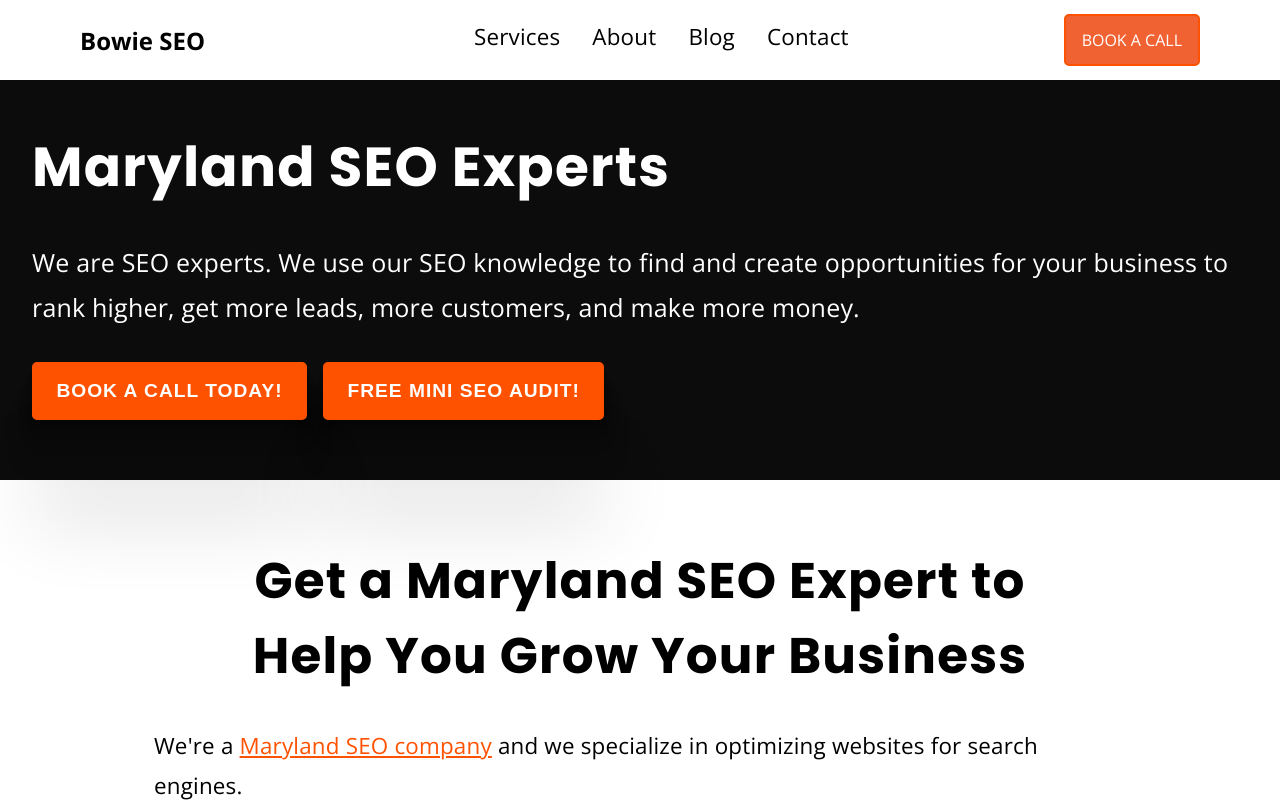
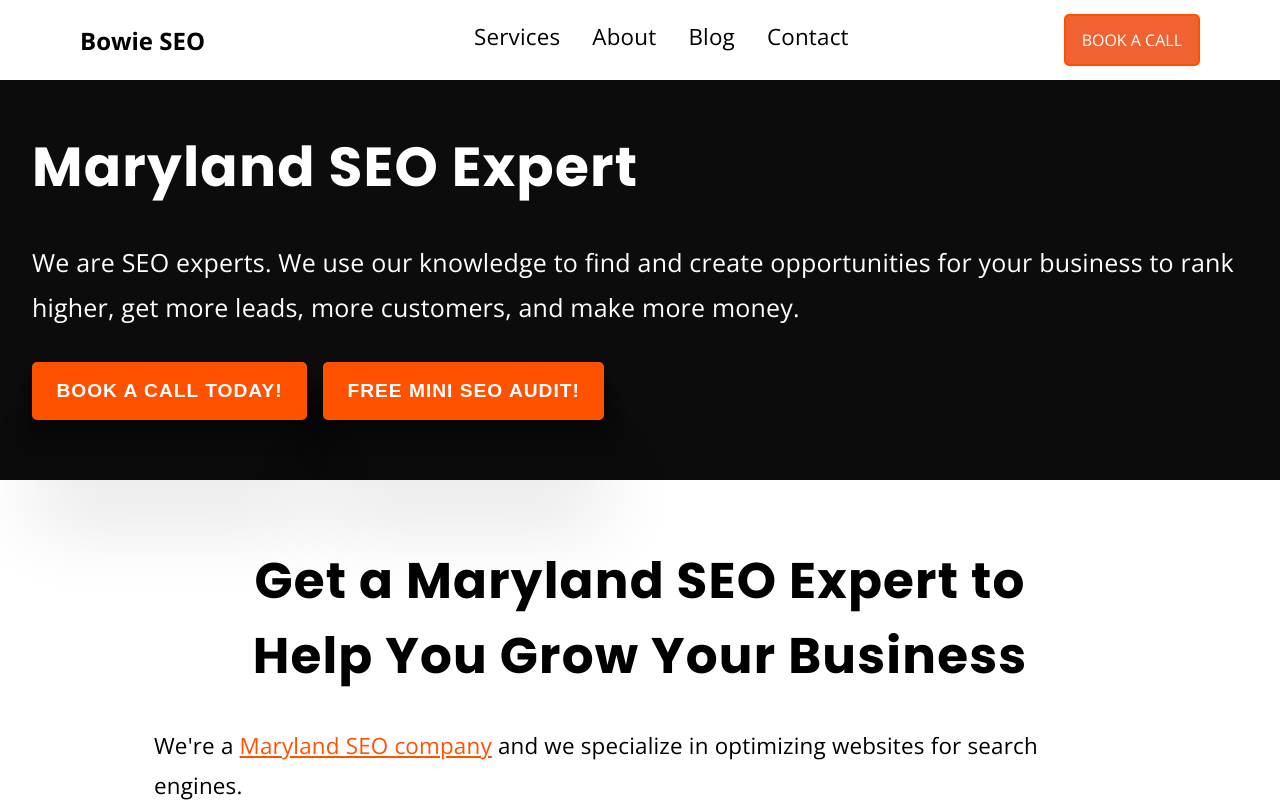
Before and after one commit to kgb4000/bowieseo, a Next.js app: page /maryland-seo-expert in a window 1280 px wide. Shown: the top 802 px of the page. Built offline with nearby package versions, Linux system fonts and the light colour scheme.

Commit message:
made changes to expert page and blog titles

```diff
--- a/pages/_app.js
+++ b/pages/_app.js
@@ -15,6 +15,7 @@ function MyApp({ Component, pageProps }) {
   useEffect(() => {
     TagManager.initialize({ gtmId: 'GTM-K5LS529' })
   }, [])
+
   const [isOpen, setIsOpen] = useState(false)
 
   const toggle = () => {
--- a/pages/_document.js
+++ b/pages/_document.js
@@ -7,6 +7,7 @@ export default class MyDocument extends Document {
       <Html lang="en">
         <Head>
           <link
+            rel="preconnect"
             href="https://fonts.googleapis.com/css2?family=Open+Sans:wght@400;700&family=Poppins:wght@700&display=swap"
             rel="stylesheet"
           />
--- a/pages/maryland-seo-company.js
+++ b/pages/maryland-seo-company.js
@@ -24,14 +24,14 @@ const calendly = 'https://calendly.com/bowieseo/30min'
 const MarylandSEOCompany = () => {
   const SEO = {
     title:
-      'A Maryland SEO Company Increasing Leads and Revenue for Small Business',
+      'Maryland SEO | Maryland SEO Company Increasing Leads and Revenue for Small Business',
     description:
       "Wer'e a Maryland SEO company that help businesses increase web traffic, attract more customers, and increase revenue. Book a call with us today!",
     type: 'website',
     canonical: 'https://bowieseo.com/maryland-seo-company',
     openGraph: {
       title:
-        'A Maryland SEO Company Increasing Leads and Revenue for Small Business',
+        'Maryland SEO | Maryland SEO Company Increasing Leads and Revenue for Small Business',
       description:
         "Wer'e a Maryland SEO company that help businesses increase web traffic, attract more customers, and increase revenue. Book a call with us today!",
       type: 'website',
--- a/pages/maryland-seo-expert.js
+++ b/pages/maryland-seo-expert.js
@@ -36,8 +36,8 @@ const MarylandSEOExpert = () => {
     <>
       <NextSeo {...SEO} />
       <PageHero
-        heading="Maryland SEO Experts"
-        subText="We are SEO experts. We use our SEO knowledge to find and create opportunities for your business to rank higher, get more leads, more customers, and make more money."
+        heading="Maryland SEO Expert"
+        subText="We are SEO experts. We use our knowledge to find and create opportunities for your business to rank higher, get more leads, more customers, and make more money."
         heroBtnLink={calendly}
         buttonText="Book a call Today!"
         heroBtnLink1="/free-mini-seo-audit"
```
